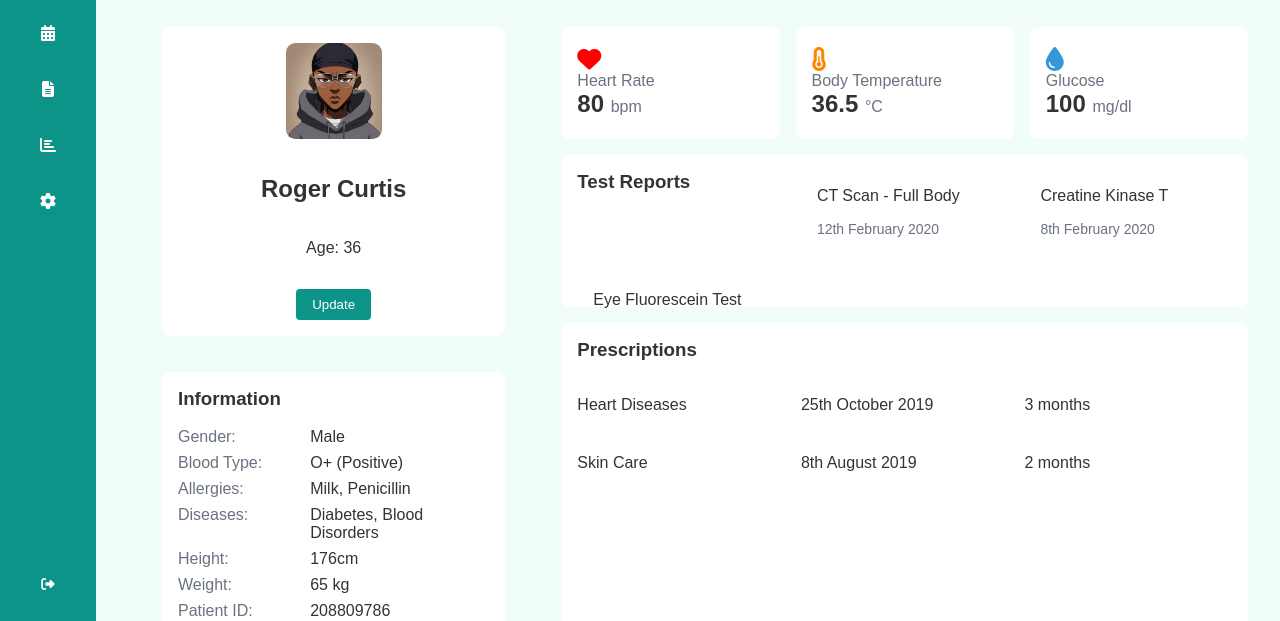
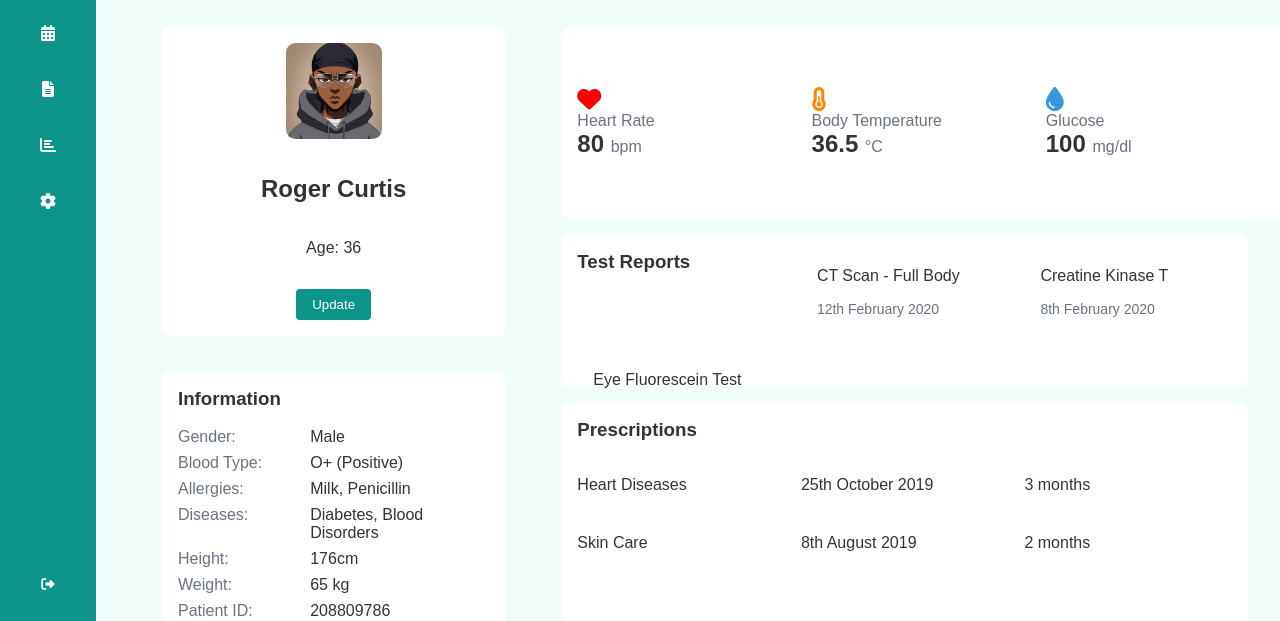
Before and after one commit to Popeaura/Telemedicine, a website: page patient Dashboard.html in a window 1280 px wide. Shown: the part 179-800 px from the top of the page. Drawn offline with Linux system fonts and the light colour scheme.

```diff
--- a/P-dash.css
+++ b/P-dash.css
@@ -150,12 +150,13 @@
 
 .vital-card {
     background-color: var(--card-bg);
-    border-radius: 8px;
+    border-radius: 10px;
     padding: 1rem;
     display: flex;
     justify-content: space-between;
     align-items: center;
-    height: 10vh;
+    height: 20vh;
+    width: 40vh;
 }
 
 .vital-info p {
```
